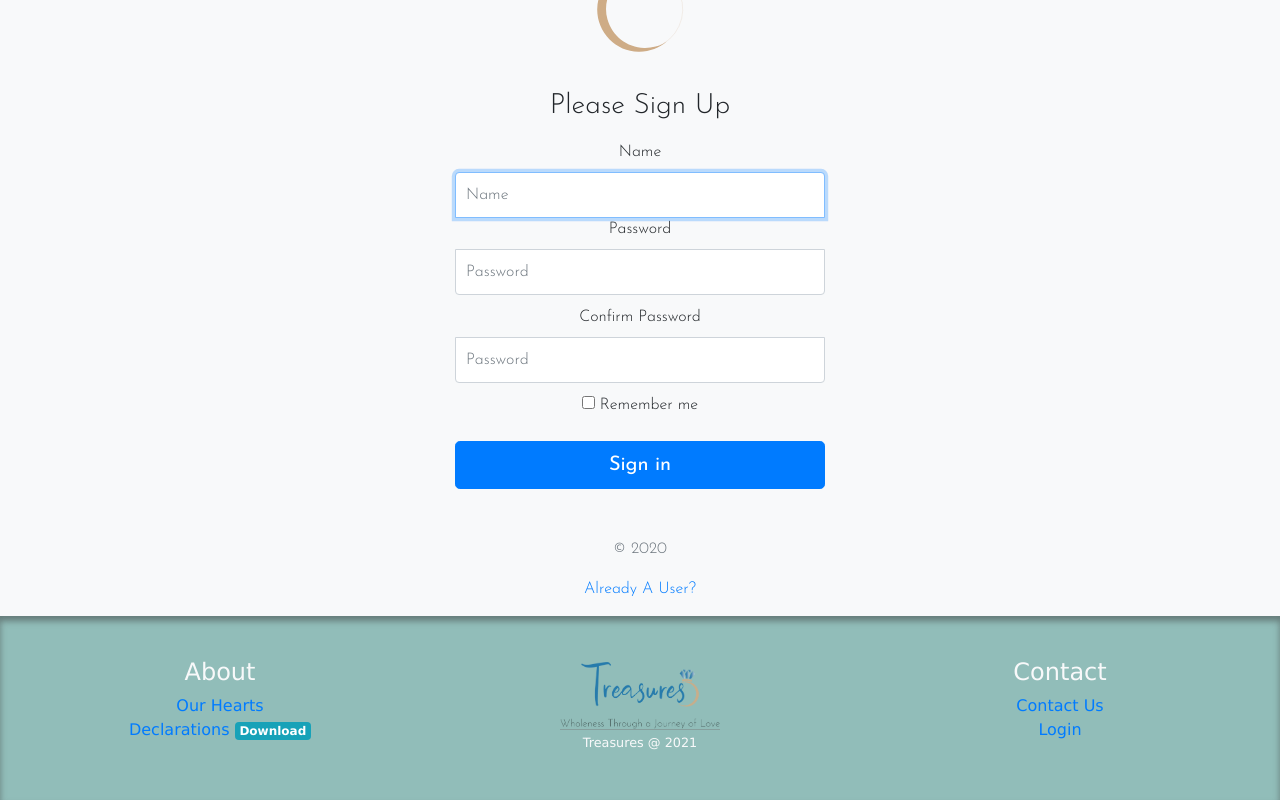
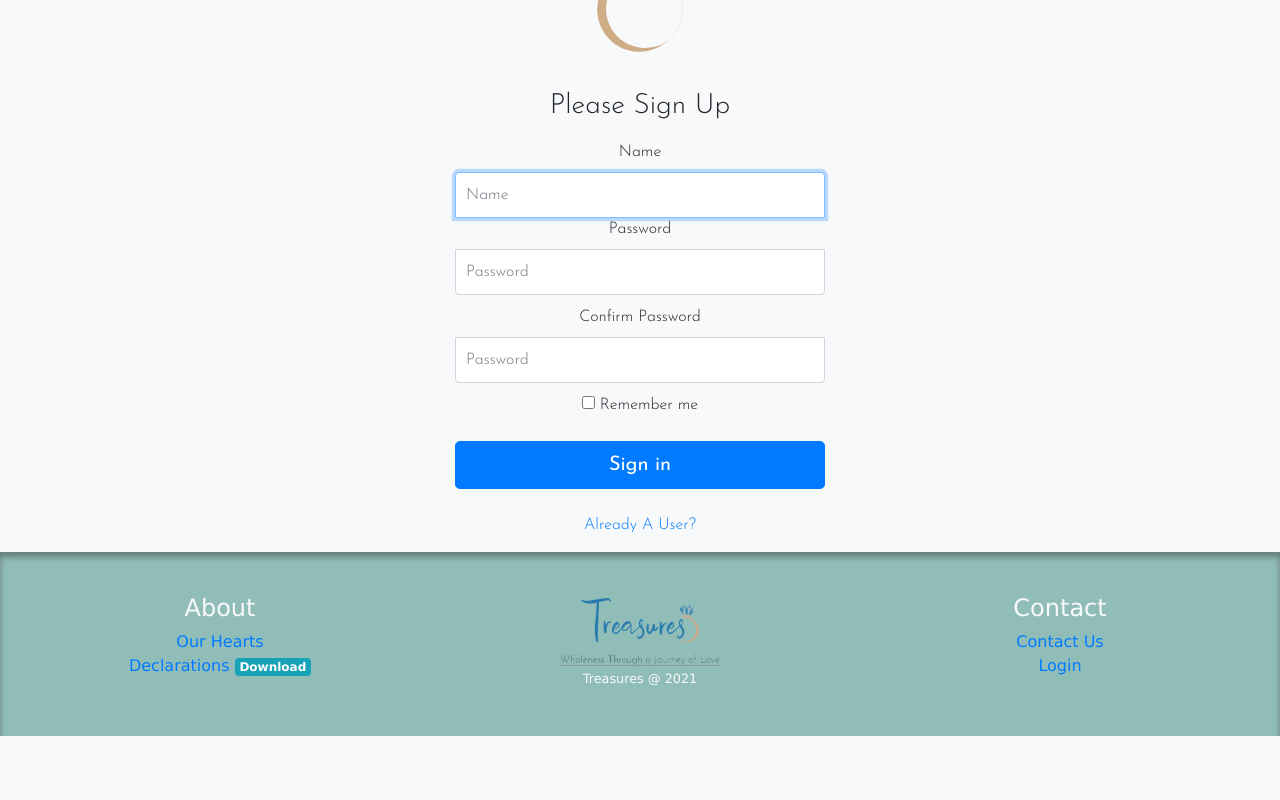
Before and after one commit to bethel-school-of-technology/treasures-web-frontend, a React (Create React App) app: page /SignUp in a window 1280 px wide. Shown: the part 255-1055 px from the top of the page. After the commit the page ends 991 px from the top, so only its background shows below. Built offline with nearby package versions, Linux system fonts and the light colour scheme.

Commit message:
Updated SignUp to show in Authenticated and various css

```diff
--- a/src/components/Footer.js
+++ b/src/components/Footer.js
@@ -30,7 +30,8 @@ class Footer extends React.Component {
                     <Link className="text-link" to="../declaration">
                       Declarations
                   </Link>{" "}
-                    <span className="badge badge-info badge-sm">Download</span>
+                    <a href='/Declarations.pdf' download className="badge badge-info badge-sm">Download</a>
+                    {/* <span className="badge badge-info badge-sm">Download</span> */}
                   </li>
                 </ul>
               </div>
--- a/src/components/nav.css
+++ b/src/components/nav.css
@@ -33,6 +33,7 @@
 .nav-link {
   /* line-height: 80px; */
   color: #fff;
+
   /* padding: 12px 30px; */
   text-decoration: none;
   /* text-transform: uppercase; */
--- a/src/pages/blogs/BlogList.js
+++ b/src/pages/blogs/BlogList.js
@@ -41,7 +41,8 @@ function BlogList() {
               <div className="card-header">{dateString}</div>
               <div className="card-body">
                 <h5 className="card-title">{ReactHtmlParser(htmlTitle)}</h5>
-                <p className="card-text">{ReactHtmlParser(htmlDescription)}</p>
+                <div className="card-text">{ReactHtmlParser(htmlDescription)}</div>
+                <br></br>
                 <a href={`/blogDetail/${blog._id}`} className="btn btn-primary">Read more...</a>
               </div>
             </div>
--- a/src/pages/users/Login.js
+++ b/src/pages/users/Login.js
@@ -24,15 +24,17 @@ function Login() {
 
     const handleLogin = async (e) => {
         e.preventDefault();
+        var isAuth = false;
         try {
             users.map((user, idx) => {
                 if (user.name === name && user.password === password)
-                    alert("User name or Password do not match");
+                    isAuth = true
                 return;
             })
         } catch (err) {
             console.log(err)
         }
+        alert("Authentication is " + isAuth)
     }
 
 
--- a/src/pages/users/SignUp.js
+++ b/src/pages/users/SignUp.js
@@ -59,7 +59,7 @@ function SignUp() {
                         <input type="password" id="inputPassword" className="form-control" placeholder="Password" required="" onChange={(e) => setPassword(e.target.value)} />
 
                         <label for="inputPassword" className="visually-hidden">Confirm Password</label>
-                        <input type="password" id="inputPassword" className="form-control" placeholder="Password" required="" onChange={(e) => setCPassword(e.target.value)} />
+                        <input type="password" id="inputPassword2" className="form-control" placeholder="Password" required="" onChange={(e) => setCPassword(e.target.value)} />
 
                         <div className="checkbox mb-3">
                             <label>
@@ -67,7 +67,8 @@ function SignUp() {
                             </label>
                         </div>
                         <button className="w-100 btn btn-lg btn-primary" type="submit">Sign in</button>
-                        <p className="mt-5 mb-3 text-muted">© 2020</p>
+                        {/* <p className="mt-5 mb-3 text-muted">© 2020</p> */}
+                        <br></br><br></br>
                         <Link to="/Login">Already A User?</Link>
                     </form>
                 </main>
```
Also changed, not shown: 1 other file (tests, documents, lock files or other folders).
